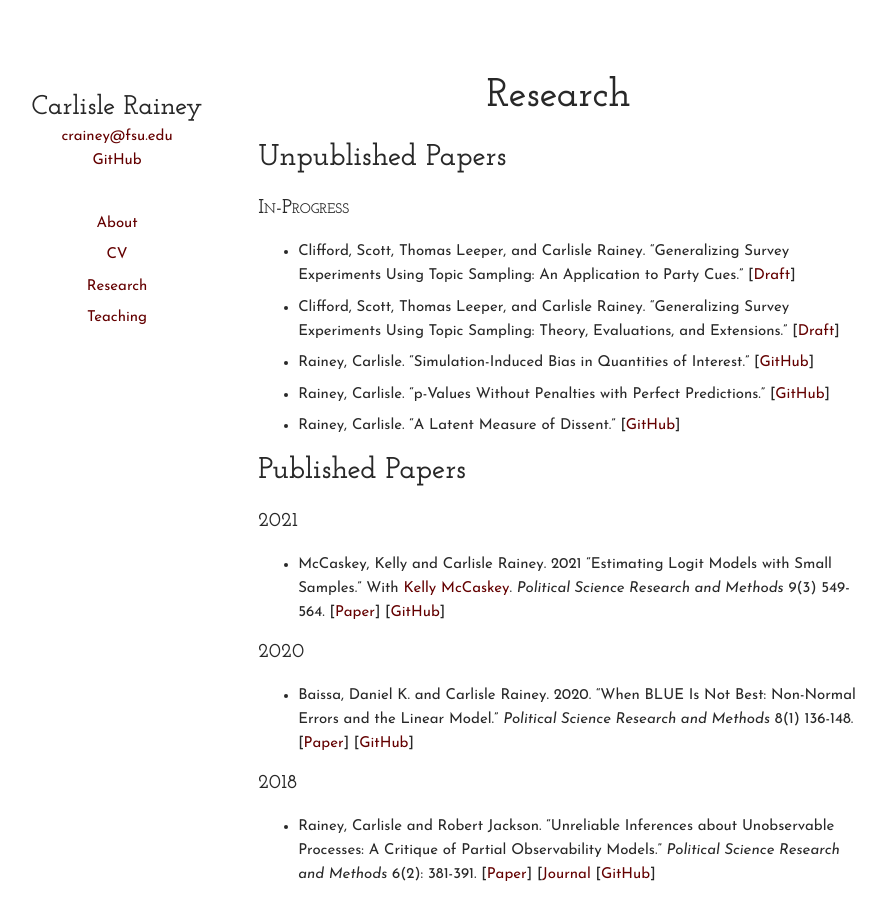
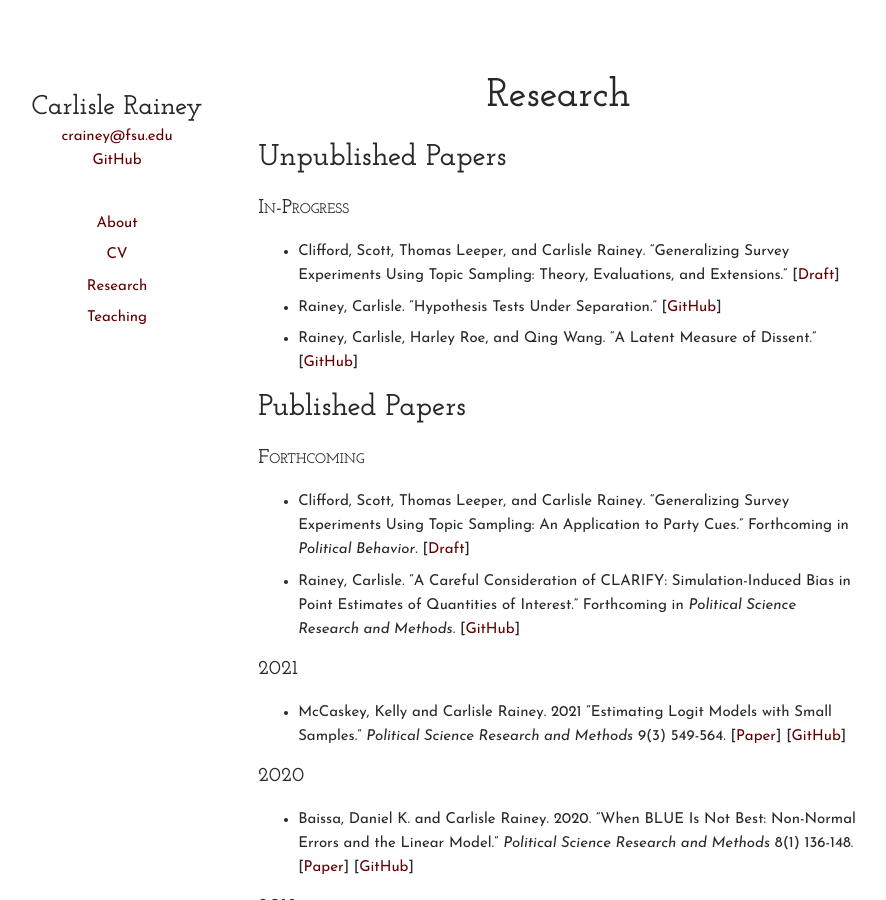
Before and after one commit to carlislerainey/carlislerainey.github.io, a Jekyll site: the page built from research/index.md, in a window 1280 px wide and 900 px high. Shown: the whole window, without its empty margins (204-1090 px from the left). Built offline with Jekyll 4.4.1, drawn with Linux system fonts in a browser that asks for light colours.

Commit message:
Update pubs

```diff
--- a/_includes/_published.md
+++ b/_includes/_published.md
@@ -1,8 +1,14 @@
 ## Published Papers
+
+### Forthcoming
+
+- Clifford, Scott, Thomas Leeper, and Carlisle Rainey. “Generalizing Survey Experiments Using Topic Sampling: An Application to Party Cues.” Forthcoming in *Political Behavior*. [[Draft](https://www.dropbox.com/s/ng0pdkvef7xgadt/manuscript_blind.docx?dl=0)]
+- Rainey, Carlisle. "A Careful Consideration of CLARIFY: Simulation-Induced Bias in Point Estimates of Quantities of Interest." Forthcoming in *Political Science Research and Methods.* [[GitHub](https://github.com/carlislerainey/unnecessary/blob/master/doc/unnecessary.pdf)]
+
 
 ### 2021
 
-- McCaskey, Kelly and Carlisle Rainey. 2021 "Estimating Logit Models with Small Samples." With [Kelly McCaskey](http://www.kellymccaskey.com). *Political Science Research and Methods* 9(3) 549-564.
+- McCaskey, Kelly and Carlisle Rainey. 2021 "Estimating Logit Models with Small Samples." *Political Science Research and Methods* 9(3) 549-564.
 [[Paper](../papers/small.pdf)]
 [[GitHub](https://github.com/kellymccaskey/small)]
 
--- a/_includes/_unpublished.md
+++ b/_includes/_unpublished.md
@@ -2,8 +2,6 @@
 
 ### In-Progress
 
-- Clifford, Scott, Thomas Leeper, and Carlisle Rainey. “Generalizing Survey Experiments Using Topic Sampling: An Application to Party Cues.” [[Draft](https://www.dropbox.com/s/ng0pdkvef7xgadt/manuscript_blind.docx?dl=0)]
 - Clifford, Scott, Thomas Leeper, and Carlisle Rainey. “Generalizing Survey Experiments Using Topic Sampling: Theory, Evaluations, and Extensions.” [[Draft](https://www.dropbox.com/s/r1qp09i9xo76p7n/gte-details.pdf?dl=0)]
-- Rainey, Carlisle. “Simulation-Induced Bias in Quantities of Interest.” [[GitHub](https://github.com/carlislerainey/unnecessary/blob/reduce-to-note/doc/unnecessary.pdf)]
-- Rainey, Carlisle. “p-Values Without Penalties with Perfect Predictions.” [[GitHub](https://github.com/carlislerainey/wilks/)]
-- Rainey, Carlisle. “A Latent Measure of Dissent.” [[GitHub](https://github.com/carlislerainey/latent-dissent/)]
+- Rainey, Carlisle. “Hypothesis Tests Under Separation.” [[GitHub](https://github.com/carlislerainey/wilks/)]
+- Rainey, Carlisle, Harley Roe, and Qing Wang. “A Latent Measure of Dissent.” [[GitHub](https://github.com/carlislerainey/latent-dissent/)]
```
Also changed, not shown: talk/index.md (+4 -6 lines).
